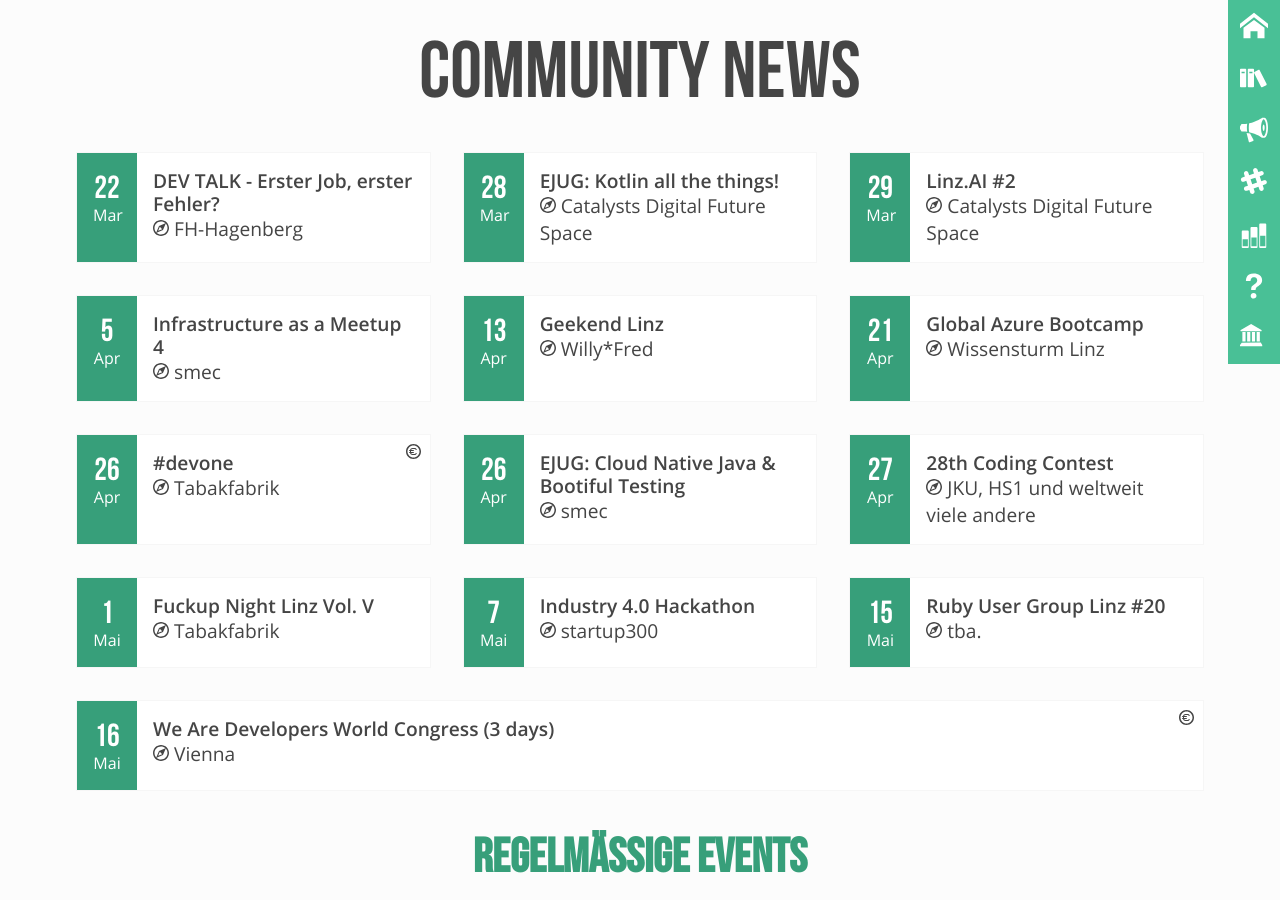
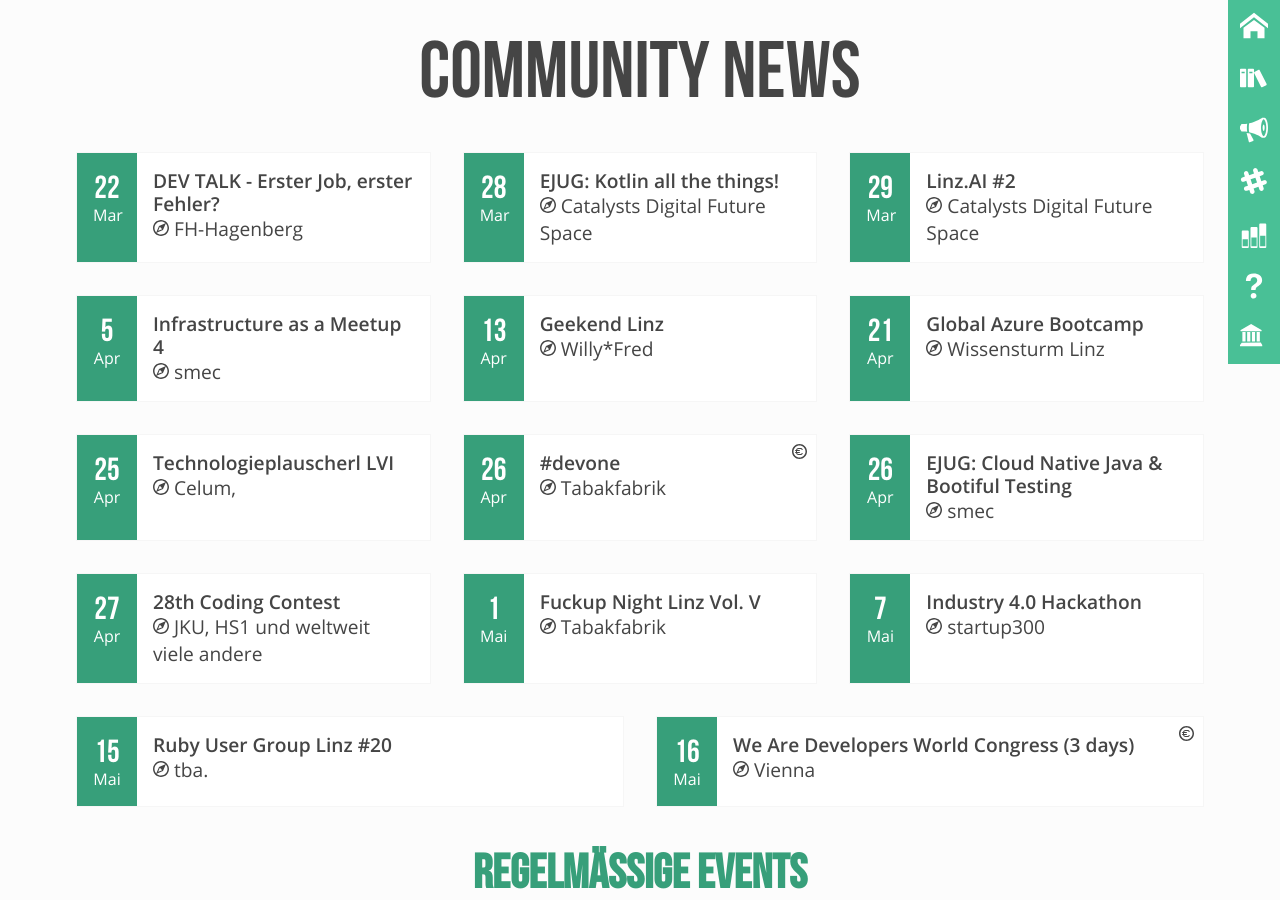
Before and after one commit to mericanAncer127/plauscherl, a Jekyll site: the page built from pages/community-news.html, in a window 1280 px wide and 900 px high. Built offline with Jekyll 4.4.1, drawn with Linux system fonts in a browser that asks for light colours.

Commit message:
Add TP#56

```diff
--- a/_data/community.yml
+++ b/_data/community.yml
@@ -91,6 +91,11 @@
       location: "JKU, Science Park"
       link: http://technologieplauscherl.at
       date: 2017-10-11
+   -
+      name: "Technologieplauscherl LVI"
+      location: "Celum, "
+      link: https://technologieplauscherl.at
+      date: 2018-04-25
 -
   id: topconf
   name: "Topconf Events"
```
